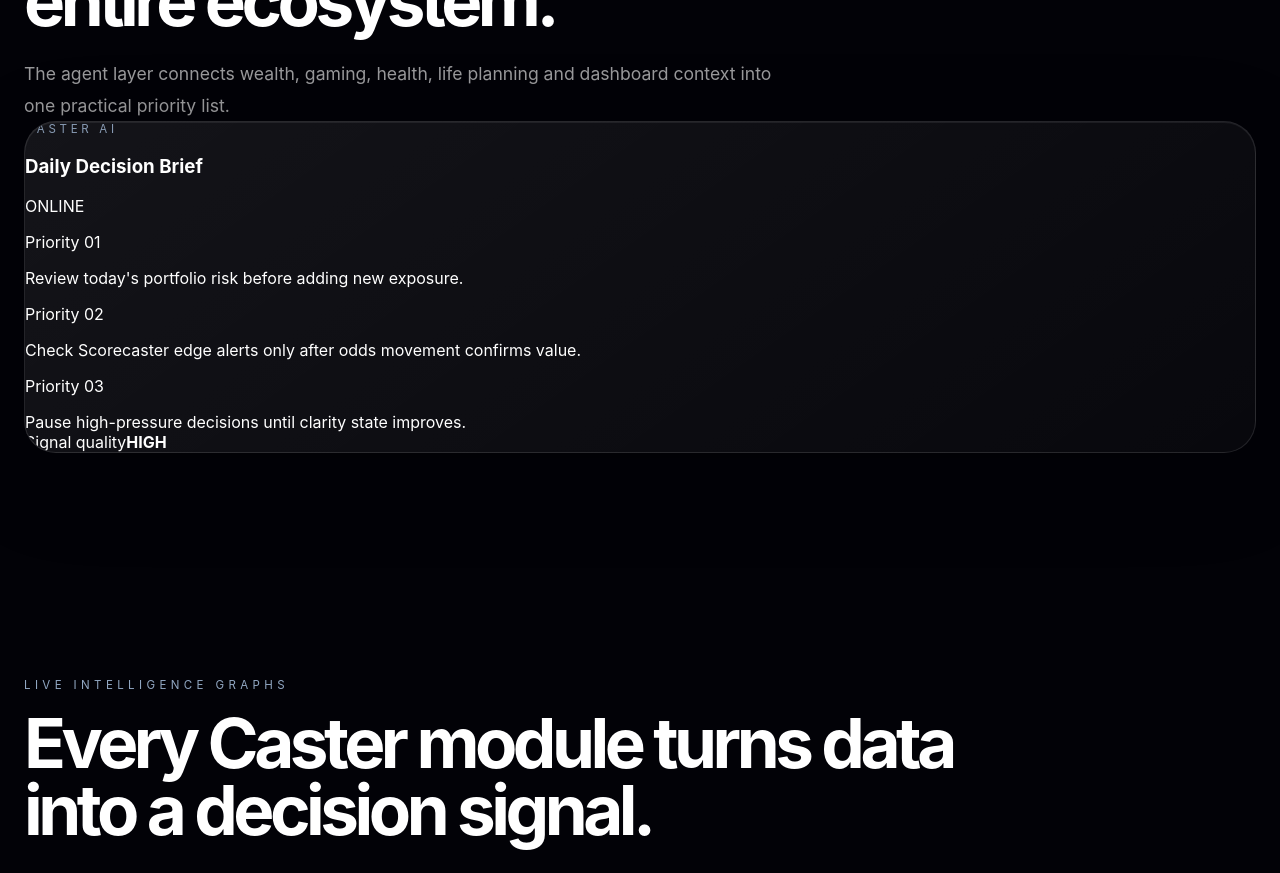
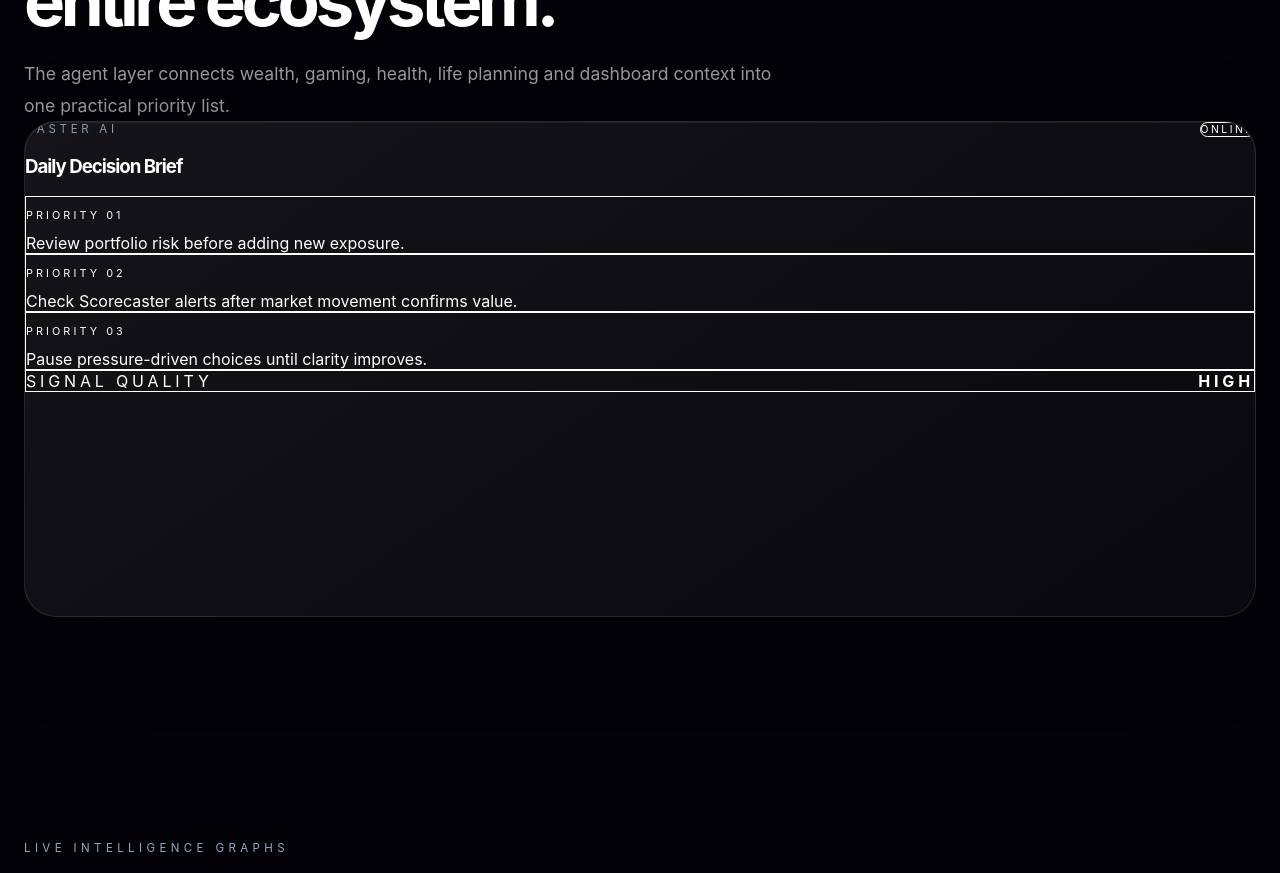
Before and after one commit to vv-glitchhub/Caster-hub, a Next.js app: page / in a window 1280 px wide. Shown: the part 2340-3213 px from the top of the page. Built offline with nearby package versions, Linux system fonts and the light colour scheme.

Commit message:
Make agent preview self styled

```diff
--- a/components/AgentPreview.tsx
+++ b/components/AgentPreview.tsx
@@ -1,34 +1,36 @@
 import MotionSurface from './MotionSurface'
 
 const recommendations = [
-  ['Priority 01', 'Review today\'s portfolio risk before adding new exposure.'],
-  ['Priority 02', 'Check Scorecaster edge alerts only after odds movement confirms value.'],
-  ['Priority 03', 'Pause high-pressure decisions until clarity state improves.'],
+  ['Priority 01', 'Review portfolio risk before adding new exposure.'],
+  ['Priority 02', 'Check Scorecaster alerts after market movement confirms value.'],
+  ['Priority 03', 'Pause pressure-driven choices until clarity improves.'],
 ]
 
 export default function AgentPreview() {
   return (
-    <MotionSurface className="agent-preview">
-      <div className="agent-preview-header">
+    <MotionSurface className="min-h-[31rem] p-7">
+      <div className="flex items-start justify-between gap-5">
         <div>
           <p className="home-module-label">Caster AI</p>
-          <h3>Daily Decision Brief</h3>
+          <h3 className="mt-5 text-4xl font-semibold tracking-[-0.055em] text-white">Daily Decision Brief</h3>
         </div>
-        <span>ONLINE</span>
+        <span className="rounded-full border border-blue-200/20 bg-blue-400/10 px-3 py-1 text-[0.65rem] font-semibold tracking-[0.24em] text-blue-100/80">
+          ONLINE
+        </span>
       </div>
 
-      <div className="agent-preview-body">
+      <div className="mt-9 space-y-3">
         {recommendations.map(([label, text]) => (
-          <div className="agent-preview-row" key={label}>
-            <p>{label}</p>
-            <span>{text}</span>
+          <div className="rounded-2xl border border-white/10 bg-black/25 p-4" key={label}>
+            <p className="text-[0.68rem] uppercase tracking-[0.28em] text-blue-100/55">{label}</p>
+            <span className="mt-3 block text-base leading-7 text-white/70">{text}</span>
           </div>
         ))}
       </div>
 
-      <div className="agent-preview-footer">
-        <span>Signal quality</span>
-        <strong>HIGH</strong>
+      <div className="mt-7 flex items-center justify-between rounded-2xl border border-white/10 bg-white/[0.045] p-4">
+        <span className="text-sm uppercase tracking-[0.24em] text-white/45">Signal quality</span>
+        <strong className="text-sm tracking-[0.24em] text-white">HIGH</strong>
       </div>
     </MotionSurface>
   )
```
